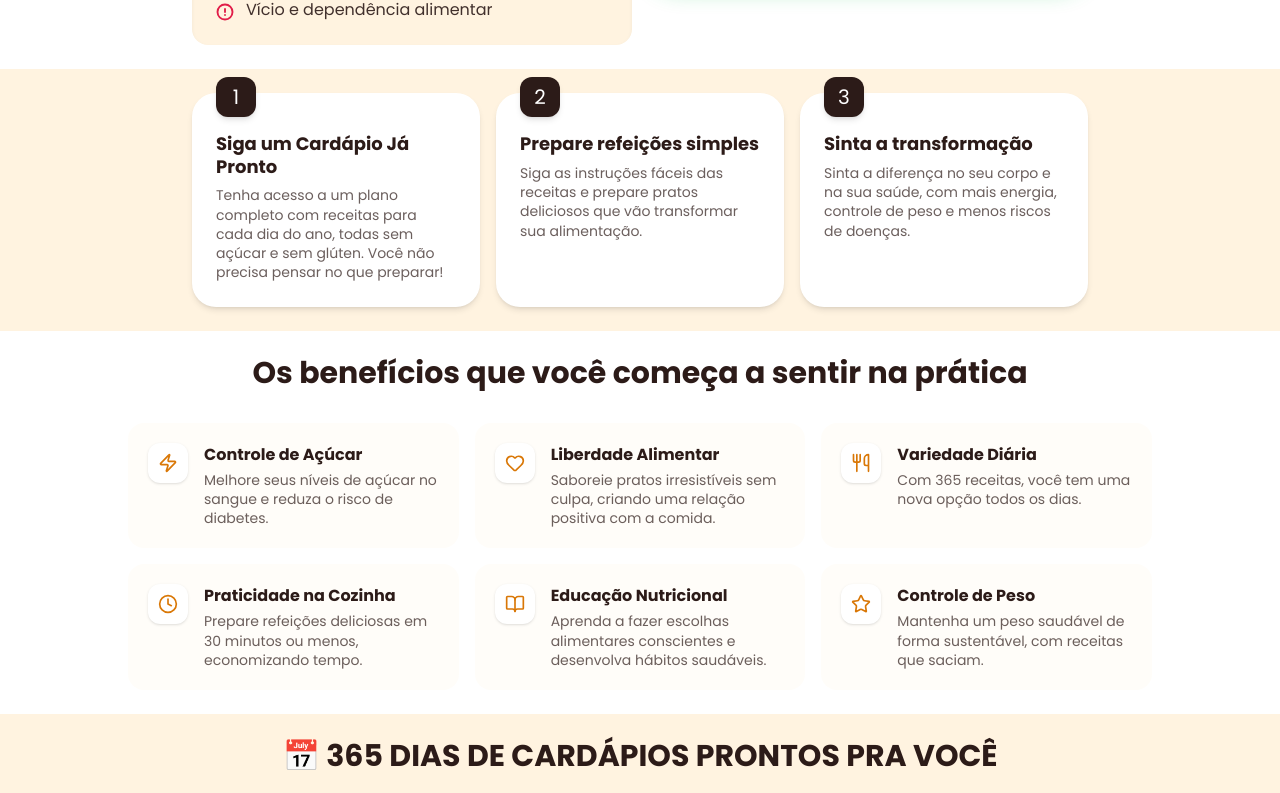
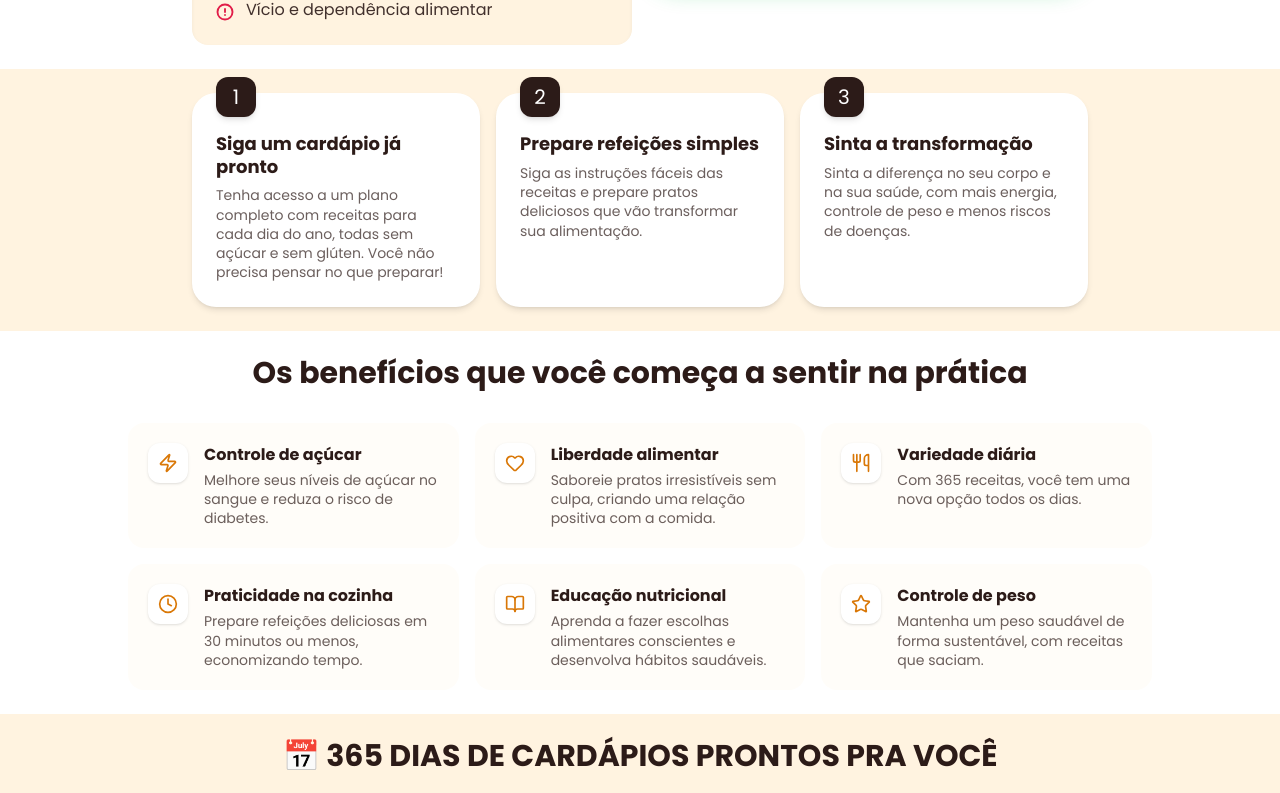
Before and after one commit to ligofalin-code/Delicias-do-Bem-, a React (Vite) app: page / in a window 1280 px wide. Shown: the part 2300-3093 px from the top of the page. Built offline with nearby package versions, Linux system fonts and the light colour scheme.

Commit message:
fix: Capitalize button text and section titles
Adjusts capitalization for consistency and better readability on the sales page. This change ensures all primary button texts and key section titles follow a more standard capitalization convention.

```diff
--- a/src/App.tsx
+++ b/src/App.tsx
@@ -228,7 +228,7 @@ export default function App() {
 
           <div className="mx-auto max-w-xs">
             <PulseButton onClick={scrollToOffer} className="py-4 text-lg">
-              Quero Comer Sem Medo
+              Quero comer sem medo
             </PulseButton>
           </div>
         </div>
@@ -310,7 +310,7 @@ export default function App() {
             {[
               {
                 step: '1',
-                title: 'Siga um Cardápio Já Pronto',
+                title: 'Siga um cardápio já pronto',
                 desc: 'Tenha acesso a um plano completo com receitas para cada dia do ano, todas sem açúcar e sem glúten. Você não precisa pensar no que preparar!'
               },
               {
@@ -344,12 +344,12 @@ export default function App() {
           </h2>
           <div className="grid gap-4 sm:grid-cols-2 lg:grid-cols-3">
             {[
-              { icon: <Zap size={20} />, title: 'Controle de Açúcar', desc: 'Melhore seus níveis de açúcar no sangue e reduza o risco de diabetes.' },
-              { icon: <Heart size={20} />, title: 'Liberdade Alimentar', desc: 'Saboreie pratos irresistíveis sem culpa, criando uma relação positiva com a comida.' },
-              { icon: <Utensils size={20} />, title: 'Variedade Diária', desc: 'Com 365 receitas, você tem uma nova opção todos os dias.' },
-              { icon: <Clock size={20} />, title: 'Praticidade na Cozinha', desc: 'Prepare refeições deliciosas em 30 minutos ou menos, economizando tempo.' },
-              { icon: <BookOpen size={20} />, title: 'Educação Nutricional', desc: 'Aprenda a fazer escolhas alimentares conscientes e desenvolva hábitos saudáveis.' },
-              { icon: <Star size={20} />, title: 'Controle de Peso', desc: 'Mantenha um peso saudável de forma sustentável, com receitas que saciam.' }
+              { icon: <Zap size={20} />, title: 'Controle de açúcar', desc: 'Melhore seus níveis de açúcar no sangue e reduza o risco de diabetes.' },
+              { icon: <Heart size={20} />, title: 'Liberdade alimentar', desc: 'Saboreie pratos irresistíveis sem culpa, criando uma relação positiva com a comida.' },
+              { icon: <Utensils size={20} />, title: 'Variedade diária', desc: 'Com 365 receitas, você tem uma nova opção todos os dias.' },
+              { icon: <Clock size={20} />, title: 'Praticidade na cozinha', desc: 'Prepare refeições deliciosas em 30 minutos ou menos, economizando tempo.' },
+              { icon: <BookOpen size={20} />, title: 'Educação nutricional', desc: 'Aprenda a fazer escolhas alimentares conscientes e desenvolva hábitos saudáveis.' },
+              { icon: <Star size={20} />, title: 'Controle de peso', desc: 'Mantenha um peso saudável de forma sustentável, com receitas que saciam.' }
             ].map((item, i) => (
               <div key={i} className="flex items-start gap-4 rounded-2xl bg-vanilla/20 p-5 transition-all hover:bg-vanilla/40">
                 <div className="flex h-10 w-10 shrink-0 items-center justify-center rounded-xl bg-white text-caramel shadow-sm">
@@ -429,13 +429,13 @@ export default function App() {
       {/* Target Audience Section */}
       <section className="bg-vanilla px-4 py-4 md:py-6">
         <div className="mx-auto max-w-4xl">
-          <h2 className="mb-6 text-center text-2xl font-bold text-dark-chocolate md:text-3xl">As Delícias do Bem é para você se:</h2>
+          <h2 className="mb-6 text-center text-2xl font-bold text-dark-chocolate md:text-3xl">As Delícias do Bem são para você se:</h2>
           <div className="grid gap-4 sm:grid-cols-2">
             {[
-              { title: 'Pessoas com Restrições Alimentares', desc: 'Indivíduos que precisam evitar açúcar e glúten por questões de saúde, como diabetes e intolerâncias.' },
-              { title: 'Famílias Saudáveis', desc: 'Pais que buscam oferecer uma alimentação nutritiva e saborosa para seus filhos, promovendo hábitos saudáveis desde cedo.' },
-              { title: 'Adeptos de Estilos de Vida Saudáveis', desc: 'Pessoas que seguem dietas como low carb, paleo ou veganas e desejam receitas que se encaixem nessas abordagens.' },
-              { title: 'Busca de Controle de Peso', desc: 'Pessoas que desejam perder ou manter o peso, precisando de receitas que sejam satisfatórias, mas que ajudem a controlar as calorias.' }
+              { title: 'Pessoas com restrições alimentares', desc: 'Indivíduos que precisam evitar açúcar e glúten por questões de saúde, como diabetes e intolerâncias.' },
+              { title: 'Famílias saudáveis', desc: 'Pais que buscam oferecer uma alimentação nutritiva e saborosa para seus filhos, promovendo hábitos saudáveis desde cedo.' },
+              { title: 'Adeptos de estilos de vida saudáveis', desc: 'Pessoas que seguem dietas como low carb, paleo ou veganas e desejam receitas que se encaixem nessas abordagens.' },
+              { title: 'Busca de controle de peso', desc: 'Pessoas que desejam perder ou manter o peso, precisando de receitas que sejam satisfatórias, mas que ajudem a controlar as calorias.' }
             ].map((item, i) => (
               <div key={i} className="flex items-start gap-3 py-2">
                 <div className="mt-1 flex h-6 w-6 shrink-0 items-center justify-center rounded-full bg-caramel/10 text-caramel">
@@ -479,9 +479,9 @@ export default function App() {
               {[
                 'Bônus: Receitas de Chás',
                 'Bônus: Sucos Detox',
-                'Receitas Doces Zero',
-                'Receitas de Molhos e Pates',
-                'Receitas Sopas e Cremes',
+                'Receitas de Doces Zero',
+                'Receitas de Molhos e Patês',
+                'Receitas de Sopas e Cremes',
                 'Receitas de Farinhas sem Glúten',
                 'Receitas de Pães'
               ].map((text, i) => (
@@ -496,8 +496,8 @@ export default function App() {
           </div>
 
           <div className="mt-6">
-            <p className="text-lg text-dark-chocolate/60">Tudo o que você vai receber somam mais de <span className="font-bold text-bright-red line-through">R$ 99,90</span></p>
-            <p className="mt-2 text-xl font-bold text-dark-chocolate">Mas hoje você não irá pagar esse valor... embora vale cada centavo.</p>
+            <p className="text-lg text-dark-chocolate/60">Tudo o que você vai receber soma mais de <span className="font-bold text-bright-red line-through">R$ 99,90</span></p>
+            <p className="mt-2 text-xl font-bold text-dark-chocolate">Mas hoje você não irá pagar esse valor... embora valha cada centavo.</p>
           </div>
         </div>
       </section>
@@ -523,9 +523,9 @@ export default function App() {
                   '+365 Receitas Zero Açúcar e sem Glúten',
                   'Bônus: Receitas de Chás',
                   'Bônus: Sucos Detox',
-                  'Receitas Doces Zero',
-                  'Receitas de Molhos e Pates',
-                  'Receitas Sopas e Cremes',
+                  'Receitas de Doces Zero',
+                  'Receitas de Molhos e Patês',
+                  'Receitas de Sopas e Cremes',
                   'Receitas de Farinhas sem Glúten',
                   'Receitas de Pães'
                 ].map((text, i) => (
```
